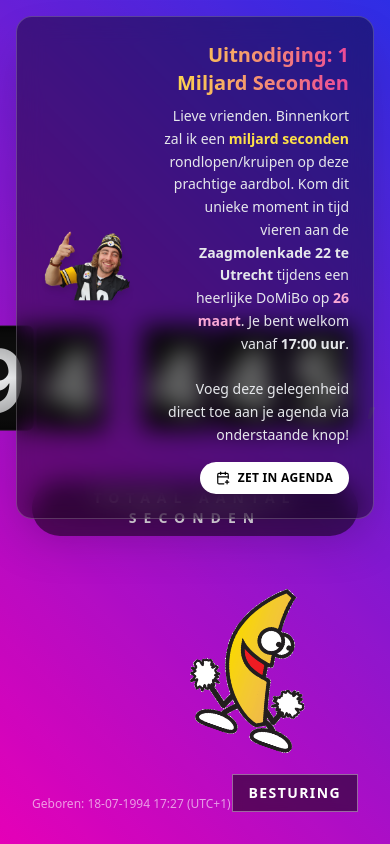
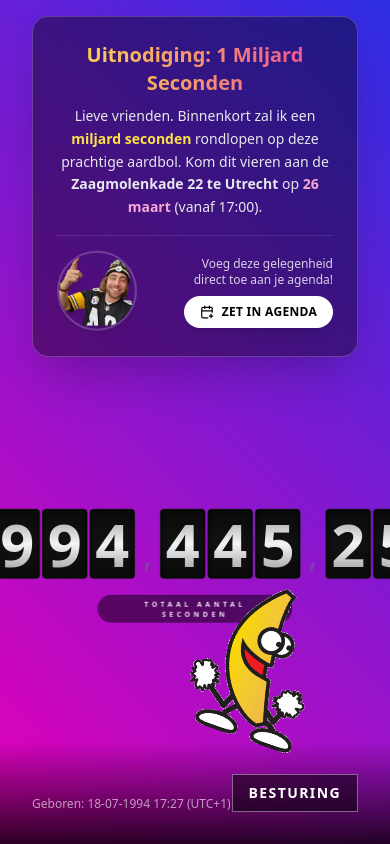
Before and after one commit to StellarAutomate/miljardseconde, a React (Vite) app: page / in a window 390 px wide. Built offline with nearby package versions, Linux system fonts and the light colour scheme.

Commit message:
Fix mobile layout and invitation design

```diff
--- a/App.tsx
+++ b/App.tsx
@@ -75,10 +75,10 @@ const App: React.FC = () => {
       <ClickEffects isActive={!isCelebration} />
 
       {/* Main Content */}
-      <div className="relative z-10 w-full min-h-screen flex flex-col items-center justify-center p-8 pointer-events-none">
+      <div className="relative z-10 w-full min-h-screen flex flex-col justify-between pointer-events-none overflow-y-auto overflow-x-hidden md:overflow-hidden">
 
-        {/* Header */}
-        <header className="absolute top-0 left-0 w-full p-4 md:p-8 flex flex-col items-center md:flex-row md:justify-between md:items-start pointer-events-auto z-50">
+        {/* Header - Flow on Mobile, Absolute on Desktop */}
+        <header className="relative md:absolute top-0 left-0 w-full p-4 md:p-8 flex flex-col items-center md:flex-row md:justify-between md:items-start pointer-events-auto z-50 shrink-0">
 
           {/* Invitation Card (Moves to top on mobile, Right on Desktop) */}
           <div className="w-full md:w-auto flex justify-center md:order-2 md:justify-end mb-4 md:mb-0">
@@ -97,8 +97,9 @@ const App: React.FC = () => {
           </div>
         </header>
 
-        {/* Counter */}
-        <main className="flex items-end gap-1 sm:gap-2 md:gap-3 scale-75 sm:scale-90 md:scale-100 transition-transform duration-500">
+        {/* Counter - Centered vertically in remaining space */}
+        <main className="flex-1 flex flex-col h-full items-center justify-center scale-50 sm:scale-75 md:scale-100 transition-transform duration-500 origin-center py-10 md:py-0">
+          <div className="flex items-end gap-1 sm:gap-2 md:gap-3">
             {richDisplayArray.map((char, index) => (
               <TickDigit
                 key={`digit-${index}-${char === ',' ? 'comma' : 'num'}`}
@@ -106,14 +107,15 @@ const App: React.FC = () => {
                 height={140}
               />
             ))}
-        </main>
+          </div>
 
           <div className="mt-8 text-center bg-black/50 px-6 py-2 rounded-full backdrop-blur-sm">
             <p className="uppercase tracking-[0.5em] text-sm font-semibold opacity-90">Totaal Aantal Seconden</p>
           </div>
+        </main>
 
         {/* Footer Controls */}
-        <footer className="absolute bottom-0 w-full p-8 flex justify-between items-end pointer-events-auto">
+        <footer className="relative md:absolute bottom-0 w-full p-8 flex justify-between items-end pointer-events-auto shrink-0 bg-gradient-to-t from-black/80 to-transparent md:bg-none">
           <div className="flex flex-col gap-2 text-xs opacity-60">
             <p>Geboren: 18-07-1994 17:27 (UTC+1)</p>
           </div>
--- a/components/InvitationCard.tsx
+++ b/components/InvitationCard.tsx
@@ -45,13 +45,27 @@ END:VCALENDAR`;
     };
 
     return (
-        <div className="bg-black/40 backdrop-blur-md border border-white/20 p-6 rounded-2xl max-w-xl shadow-2xl transform hover:scale-105 transition-transform duration-300 pointer-events-auto flex items-center gap-6">
+        <div className="bg-black/40 backdrop-blur-md border border-white/20 p-6 rounded-2xl max-w-xl shadow-2xl pointer-events-auto flex flex-col gap-4 mx-4 md:mx-0">
 
-            {/* Rotating Image Section */}
+            {/* Top Section: Title & Intro */}
+            <div className="text-center md:text-right">
+                <h3 className="text-xl font-bold bg-clip-text text-transparent bg-gradient-to-r from-yellow-300 to-pink-500 mb-2">
+                    Uitnodiging: 1 Miljard Seconden
+                </h3>
+                <p className="text-sm text-gray-200 leading-relaxed">
+                    Lieve vrienden. Binnenkort zal ik een <span className="text-yellow-300 font-bold">miljard seconden</span> rondlopen op deze prachtige aardbol.
+                    Kom dit vieren aan de <span className="font-bold">Zaagmolenkade 22 te Utrecht</span> op <span className="text-pink-300 font-bold">26 maart</span> (vanaf 17:00).
+                </p>
+            </div>
+
+            {/* Bottom Section: Split View */}
+            <div className="flex flex-row items-center justify-between gap-4 border-t border-white/10 pt-4">
+
+                {/* Left: Slideshow */}
                 {IMAGE_URLS.length > 0 && (
-                <div className="flex-shrink-0 w-24 h-24 md:w-32 md:h-32 relative">
+                    <div className="flex-shrink-0 w-20 h-20 md:w-24 md:h-24 relative">
                         <motion.div
-                        animate={{ y: [0, -10, 0] }}
+                            animate={{ y: [0, -5, 0] }}
                             transition={{ repeat: Infinity, duration: 3, ease: "easeInOut" }}
                             className="w-full h-full"
                         >
@@ -63,7 +77,7 @@ END:VCALENDAR`;
                                     animate={{ opacity: 1, scale: 1 }}
                                     exit={{ opacity: 0, scale: 0.8 }}
                                     transition={{ duration: 0.5 }}
-                                className="w-full h-full object-contain drop-shadow-lg"
+                                    className="w-full h-full object-cover rounded-full border-2 border-white/20 drop-shadow-lg"
                                     alt="Nathan"
                                 />
                             </AnimatePresence>
@@ -71,23 +85,14 @@ END:VCALENDAR`;
                     </div>
                 )}
 
-            {/* Content Section */}
-            <div className="flex-1 text-right">
-                <h3 className="text-xl font-bold bg-clip-text text-transparent bg-gradient-to-r from-yellow-300 to-pink-500 mb-2">
-                    Uitnodiging: 1 Miljard Seconden
-                </h3>
-                <p className="text-sm text-gray-200 leading-relaxed mb-4">
-                    Lieve vrienden. Binnenkort zal ik een <span className="text-yellow-300 font-bold">miljard seconden</span> rondlopen/kruipen op deze prachtige aardbol.
-                    Kom dit unieke moment in tijd vieren aan de <span className="font-bold">Zaagmolenkade 22 te Utrecht</span> tijdens een heerlijke DoMiBo op <span className="text-pink-300 font-bold">26 maart</span>.
-                    Je bent welkom vanaf <span className="font-bold">17:00 uur</span>.
-                    <br /><br />
-                    Voeg deze gelegenheid direct toe aan je agenda via onderstaande knop!
+                {/* Right: CTA & Button */}
+                <div className="flex-1 text-right flex flex-col items-end gap-2">
+                    <p className="text-xs text-white/80 max-w-[150px]">
+                        Voeg deze gelegenheid direct toe aan je agenda!
                     </p>
-
-                <div className="flex justify-end gap-2">
                     <button
                         onClick={downloadIcs}
-                        className="bg-white text-black px-4 py-2 rounded-full font-bold text-xs uppercase tracking-wide flex items-center gap-2 hover:bg-yellow-300 transition-colors shadow-lg"
+                        className="bg-white text-black px-4 py-2 rounded-full font-bold text-xs uppercase tracking-wide flex items-center gap-2 hover:bg-yellow-300 transition-colors shadow-lg whitespace-nowrap"
                     >
                         <CalendarPlus size={14} />
                         Zet in Agenda
```
Lines whose indentation alone changed are shown as unchanged.
